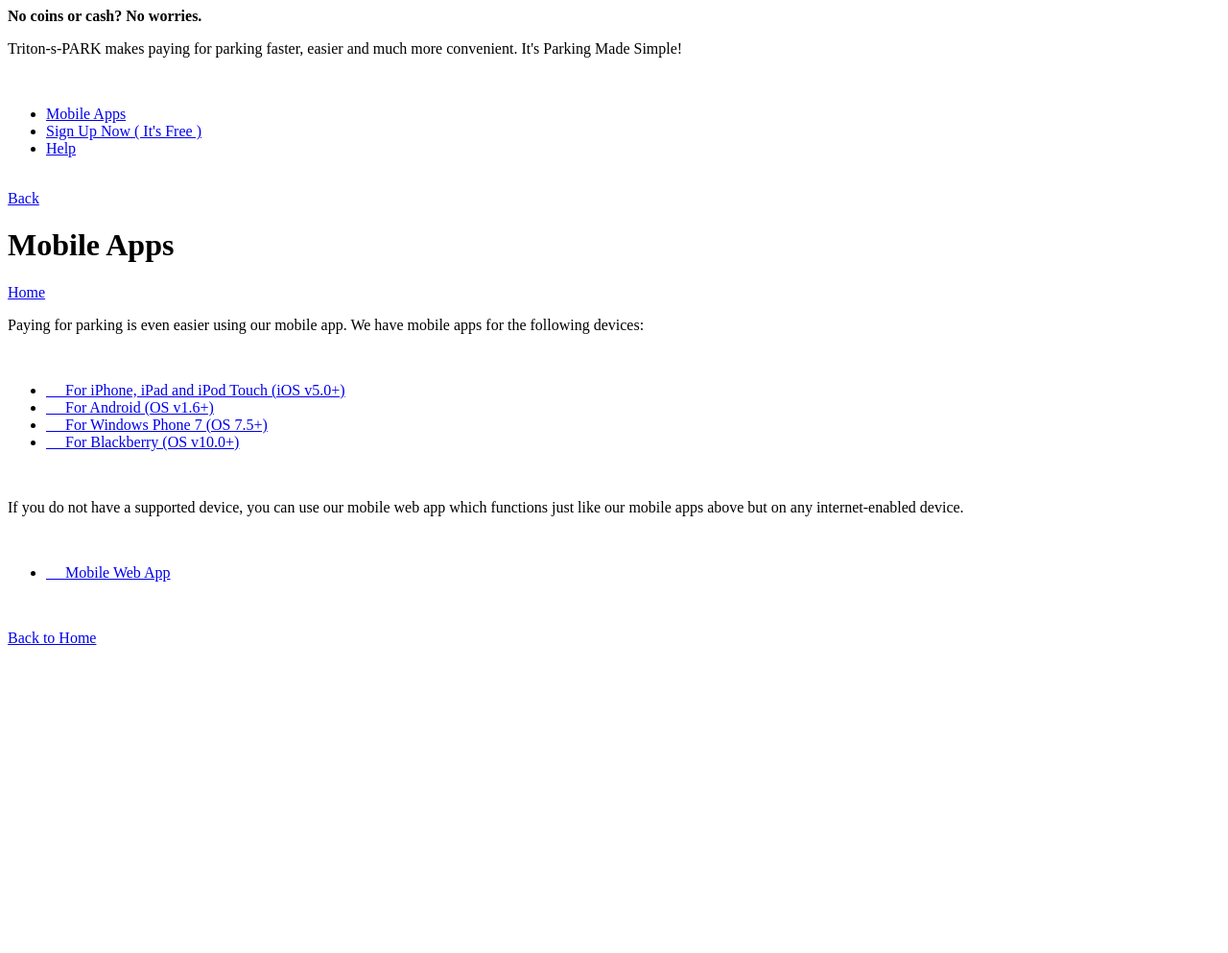
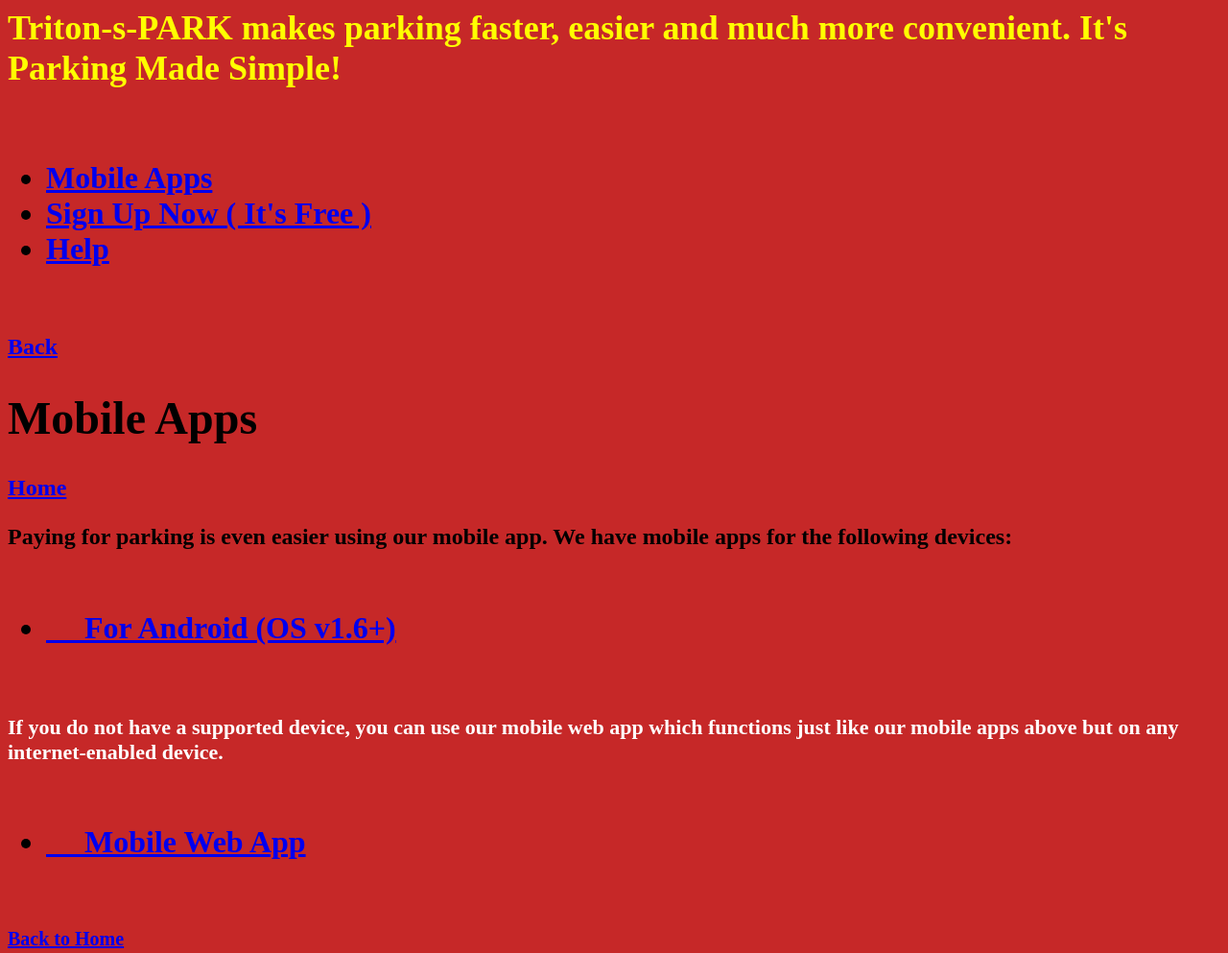
Before and after one commit to adityak74/Triton-s-PARK, a plain HTML site: page app.html in a window 1280 px wide. Shown: the whole page at 96% size. Before the commit the page ends 800 px from the top, so only its background shows below. Drawn offline with Linux system fonts and the light colour scheme.

Commit message:
final app

```diff
--- a/app.html
+++ b/app.html
@@ -3,22 +3,26 @@
         <title>Triton-s-PARK Website</title>
 
     </head>
-    <body>
+    <body bgcolor = "#c62828">
+
+
+
 
             <div data-role="content">
+                <h1> <b> <p style="font-size:36px;color:yellow;">Triton-s-PARK makes parking faster, easier and much more convenient. It's Parking Made Simple! </p></b></h1>
 
-                <p class="ui-body-c-center-text"><strong>No coins or cash? No worries.</strong></p>
-                <p>Triton-s-PARK makes paying for parking faster, easier and much more convenient. It's Parking Made Simple!
-                </p><br />
-
+               <br />
                 <ul data-role="listview" data-theme="g">
-                    <li class="ui-btn-inner-nav"><a href="#mobileapp">Mobile Apps</a></li>
+               <h1> <b> <p style="font-size:20px;color:white;"> <li class="ui-btn-inner-nav"><a href="#mobileapp">Mobile Apps</a></li>
                     <li class="ui-btn-inner-nav"><a href="https://www.parkmobile.us/phonixxmobile/" rel=external>Sign Up Now ( It's Free )</a></li>
 
 
-                    <li class="ui-btn-inner-nav"><a href="https://parkmobile.zendesk.com/" rel=external>Help</a></li>
+                    <li class="ui-btn-inner-nav"><a href="https://parkmobile.zendesk.com/" rel=external>Help</a></li> </p></b></h1>
+
+
+
                 </ul><br />
-
+<h2> <b> <p style="font-size:20px;color:white;">
 
         <div data-role="page" id="mobileapp">
             <div data-role="header">
@@ -29,22 +33,27 @@
 
             <div data-role="content">
                 <p>Paying for parking is even easier using our mobile app. We have mobile apps for the following devices:</p>
+                </p> </b> </h2>
                 <br />
 
                 <ul data-role="listview" data-theme="g">
-                    <li  class="ui-li-icon ui-li-thumb"><a href="http://itunes.apple.com/us/app/parkmobile/id365399299?mt=8" rel=external>&nbsp;&nbsp;&nbsp;&nbsp;&nbsp;For iPhone, iPad and iPod Touch (iOS v5.0+)</a></li>
-                    <li  class="ui-li-icon ui-li-thumb"><a href="https://play.google.com/store/apps/details?id=net.sharewire.parkmobilev2" rel=external>&nbsp;&nbsp;&nbsp;&nbsp;&nbsp;For Android (OS v1.6+)</a></li>
-                    <li  class="ui-li-icon ui-li-thumb"><a href="http://www.windowsphone.com/en-US/apps/1fe8c7f4-fc58-4e3e-8662-6449d091905f" rel=external>&nbsp;&nbsp;&nbsp;&nbsp;&nbsp;For Windows Phone 7 (OS 7.5+)</a></li>
-                    <li class="ui-li-icon ui-li-thumb"><a href="http://appworld.blackberry.com/webstore/content/22503874" rel=external>&nbsp;&nbsp;&nbsp;&nbsp;&nbsp;For Blackberry (OS v10.0+)</a></li>
+                <h1> <b> <p style="font-size:20px;color:white;">
+
+                    <li  class="ui-li-icon ui-li-thumb"><a href="https://play.google.com/store/apps/details?id=net.sharewire.parkmobilev2" rel=external>&nbsp;&nbsp;&nbsp;&nbsp;&nbsp;For Android (OS v1.6+)</a></li> </p></b></h1>
+
                 </ul><br />
+                 <h1> <b> <p style="font-size:22px;color:white;">
 
-                <p>If you do not have a supported device, you can use our mobile web app which functions just like our mobile apps above but on any internet-enabled device.</p>
+        If you do not have a supported device, you can use our mobile web app which functions just like our mobile apps above but on any internet-enabled device.</p>
+        </b></h1>
                 <br />
                 <ul data-role="listview" data-theme="g">
-                    <li class="ui-li-icon ui-li-thumb"><a href="https://parkmobile.us/phonixxmobile/Settings.aspx?a=login" rel=external>&nbsp;&nbsp;&nbsp;&nbsp;&nbsp;Mobile Web App</a></li>
+                 <h1> <b> <p style="font-size:20px;color:white;">
+                    <li class="ui-li-icon ui-li-thumb"><a href="https://parkmobile.us/phonixxmobile/Settings.aspx?a=login" rel=external>&nbsp;&nbsp;&nbsp;&nbsp;&nbsp;Mobile Web App</a></li></p></b></h1>
                 </ul>
                 <br />
-                <p><a href="#index">Back to Home</a></p>
+                 <h1> <b> <p style="font-size:20px;color:white;">
+                <a href="#index">Back to Home</a></p>  </b></h1>
             </div>
 
 
--- a/css/main.css
+++ b/css/main.css
@@ -303,6 +303,6 @@
 {
      border: 1px solid black;
     margin top: 70 px;
-    margin bottom:70 px;
+    margin bottom:150 px;
     padding:70 px;
 }
```
Also changed, not shown: about.html (+8 -8 lines).
